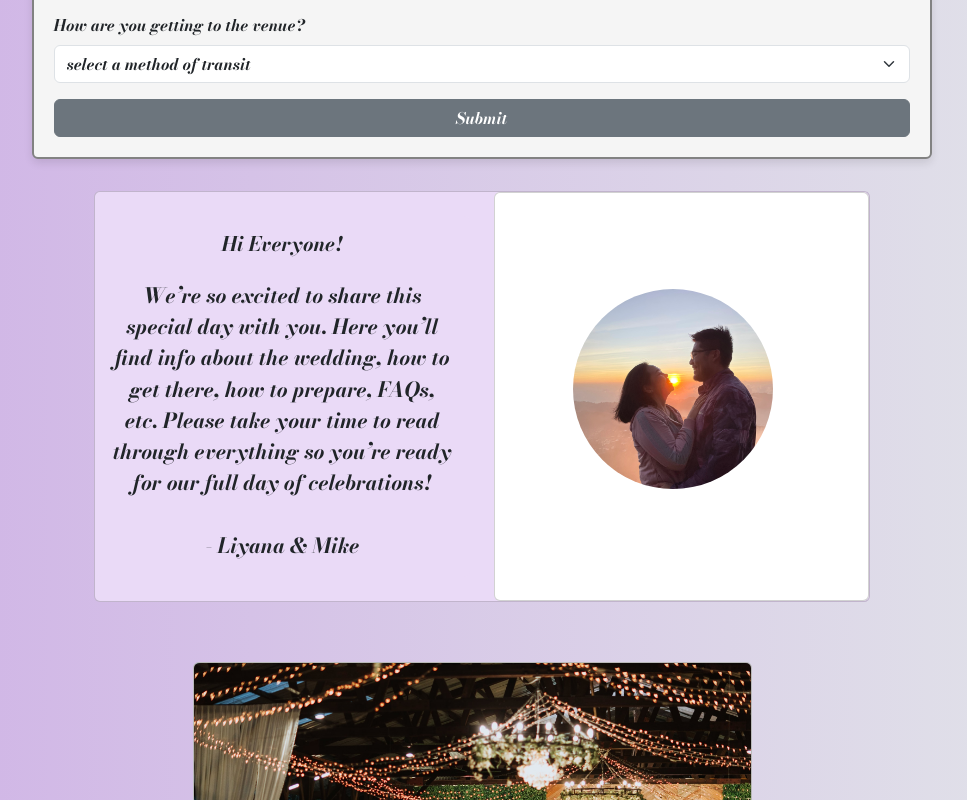
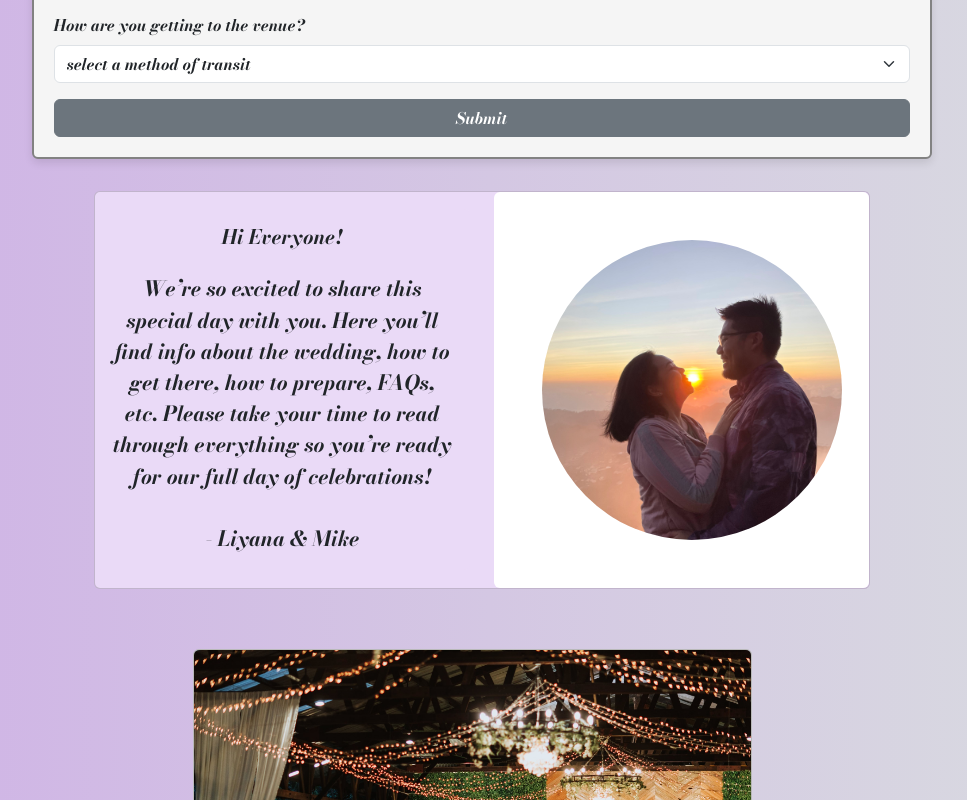
Before and after one commit to gforsythe/lMWeddingSite, a React (Create React App) app: page / in a window 1280 px wide. Shown: the part 1000-1800 px from the top of the page, without its empty margins (150-1117 px from the left). Built offline with nearby package versions, Linux system fonts and the light colour scheme.

Commit message:
made style changes to avoid warnings

```diff
--- a/src/App.js
+++ b/src/App.js
@@ -107,7 +107,7 @@ function App() {
           <SectionCard imageSrc={car} title={"Drive yourself"} />
         </Col>
         <Col>
-          <SectionCard imageSrc={shuttleBus} title={"Shuttle Bus"} />
+          <SectionCard imageSrc={shuttleBus} title={"Shuttle Bus"} description={"Closer to Sept 2024, videos and pictures will be posted on specific pick up point and how to get there via parking lot, Grab, or train "} />
         </Col>
       </Row>
       <div style={{ paddingTop: "2rem" }}>
--- a/src/components/AboutUs.js
+++ b/src/components/AboutUs.js
@@ -23,17 +23,23 @@ function AboutUs() {
             </Card>
           </Col>
 
-          <Col md={6}>
-            <Card style={{ background: '#fff' }}>
+          <Col md={6}  className="d-flex align-items-center justify-content-center">
+            <Card style={{ background: '#fff', border: 'none', padding: '2rem' }}>
               <Card.Body>
-                <div className="div-20">
+                <div style={{
+                  width: '300px', // Adjust the width of the circle container
+                  height: '300px', // Adjust the height of the circle container
+                  borderRadius: '50%', // Adjust the border-radius for a perfect circle
+                  overflow: 'hidden',
+                }}>
                   <img
                     loading="lazy"
                     srcSet={heroShot}
-                    className="img img-circle" // Add a class for styling
+                    className="img-fluid" // Add a class for styling
                     alt="Hero Shot"
-                    style={{ width: '200px', height: '200px', objectFit: 'cover', borderRadius: '50%' }}
-                  />
+                    style={{ width: '100%', height: '100%', objectFit: 'cover' }}
+                    />
+
                 </div>
               </Card.Body>
             </Card>
--- a/src/components/MapComponent.js
+++ b/src/components/MapComponent.js
@@ -6,12 +6,12 @@ function MapComponent() {
       <Col xs="auto">
         <iframe
           title="Google Map"
-          width="600"
+          width="800"
           height="450"
           loading="lazy"
           allowFullScreen
-          src="https://www.google.com/maps/embed?pb=!1m18!1m12!1m3!1d3983.229569127566!2d101.68333621475338!3d3.132860379156197!2m3!1f0!2f0!3f0!3m2!1i1024!2i768!4f13.1!3m3!1m2!1s0x31cc4925290aa981%3A0xdf47a86aa01e738d!2sNU%20Sentral%20Shopping%20Mall%2C%20201%2C%20Jalan%20Tun%20Sambanthan%2C%20Brickfields%2C%2050470%20Kuala%20Lumpur%2C%20Federal%20Territory%20of%20Kuala%20Lumpur%2C%20Malaysia!5e0!3m2!1sen!2sus!4v1641772790185!5m2!1sen!2sus"
-        ></iframe>
+          src="https://www.google.com/maps/embed?pb=!1m16!1m12!1m3!1d3983.3479133567727!2d101.6986447!3d3.1418378!2m3!1f0!2f0!3f0!3m2!1i1024!2i768!4f13.1!2m1!1zS2wgaG90ZWxz!5e0!3m2!1sen!2sus!4v1642157628085!5m2!1sen!2sus"
+          ></iframe>
       </Col>
     </Row>
   );
--- a/src/index.css
+++ b/src/index.css
@@ -1,6 +1,5 @@
 body {
   font-family: 'Bodoni Moda', serif;
-
 
 }
 
@@ -21,11 +20,9 @@ h1, h2, h3{
 
 .div {
 
-  background: linear-gradient(to right, #cfb2e6, #e2e5e9);
+   background: linear-gradient(to right, #cfb2e6, #d9dce0);
   flex-direction: column;
   padding: 50px 80px 50px 63px;
-
-
 
 }
 
@@ -142,7 +139,7 @@ h1, h2, h3{
 .div-12 {
   color: #000;
   text-align: center;
-  align-self: start;
+  align-self: flex-start;
   margin: 15px 0 0 311px;
   font: italic 400 16px Playfair Display, -apple-system, Roboto, Helvetica,
     sans-serif;
@@ -167,7 +164,7 @@ h1, h2, h3{
 .div-14 {
   color: #000;
   text-align: center;
-  align-self: start;
+  align-self: flex-start;
   margin: 17px 0 0 310px;
   font: italic 400 16px Playfair Display, -apple-system, Roboto, Helvetica,
     sans-serif;
@@ -339,7 +336,7 @@ h1, h2, h3{
   width: 15px;
   fill: #828282;
   overflow: hidden;
-  align-self: start;
+  align-self: flex-start;
   margin-top: 8px;
   max-width: 100%;
 }
@@ -361,7 +358,7 @@ h1, h2, h3{
   background-color: #e0e0e0;
   display: flex;
   flex-direction: column;
-  align-items: start;
+  align-items: flex-start;
   padding: 43px 80px 43px 31px;
 }
 @media (max-width: 991px) {
@@ -446,7 +443,7 @@ h1, h2, h3{
   width: 15px;
   fill: #828282;
   overflow: hidden;
-  align-self: start;
+  align-self: flex-start;
   margin-top: 8px;
   max-width: 100%;
 }
@@ -468,7 +465,7 @@ h1, h2, h3{
   background-color: #e0e0e0;
   display: flex;
   flex-direction: column;
-  align-items: start;
+  align-items: flex-start;
   padding: 43px 80px 43px 31px;
 }
 @media (max-width: 991px) {
@@ -556,7 +553,7 @@ h1, h2, h3{
   width: 15px;
   fill: #828282;
   overflow: hidden;
-  align-self: start;
+  align-self: flex-start;
   margin-top: 8px;
   max-width: 100%;
 }
@@ -565,7 +562,7 @@ h1, h2, h3{
   background-color: #e0e0e0;
   display: flex;
   flex-direction: column;
-  align-items: start;
+  align-items: flex-start;
   padding: 43px 80px 43px 31px;
 }
 @media (max-width: 991px) {
@@ -629,7 +626,7 @@ h1, h2, h3{
   background-color: #e0e0e0;
   display: flex;
   flex-direction: column;
-  align-items: start;
+  align-items: flex-start;
   padding: 43px 80px 43px 31px;
 }
 @media (max-width: 991px) {
@@ -1198,7 +1195,7 @@ h1, h2, h3{
   flex: 1;
 }
 .div-83 {
-  align-self: start;
+  align-self: flex-start;
   display: flex;
   width: 661px;
   max-width: 100%;
```
Also changed, not shown: src/imgs/backgroundImg.jpg (added).
